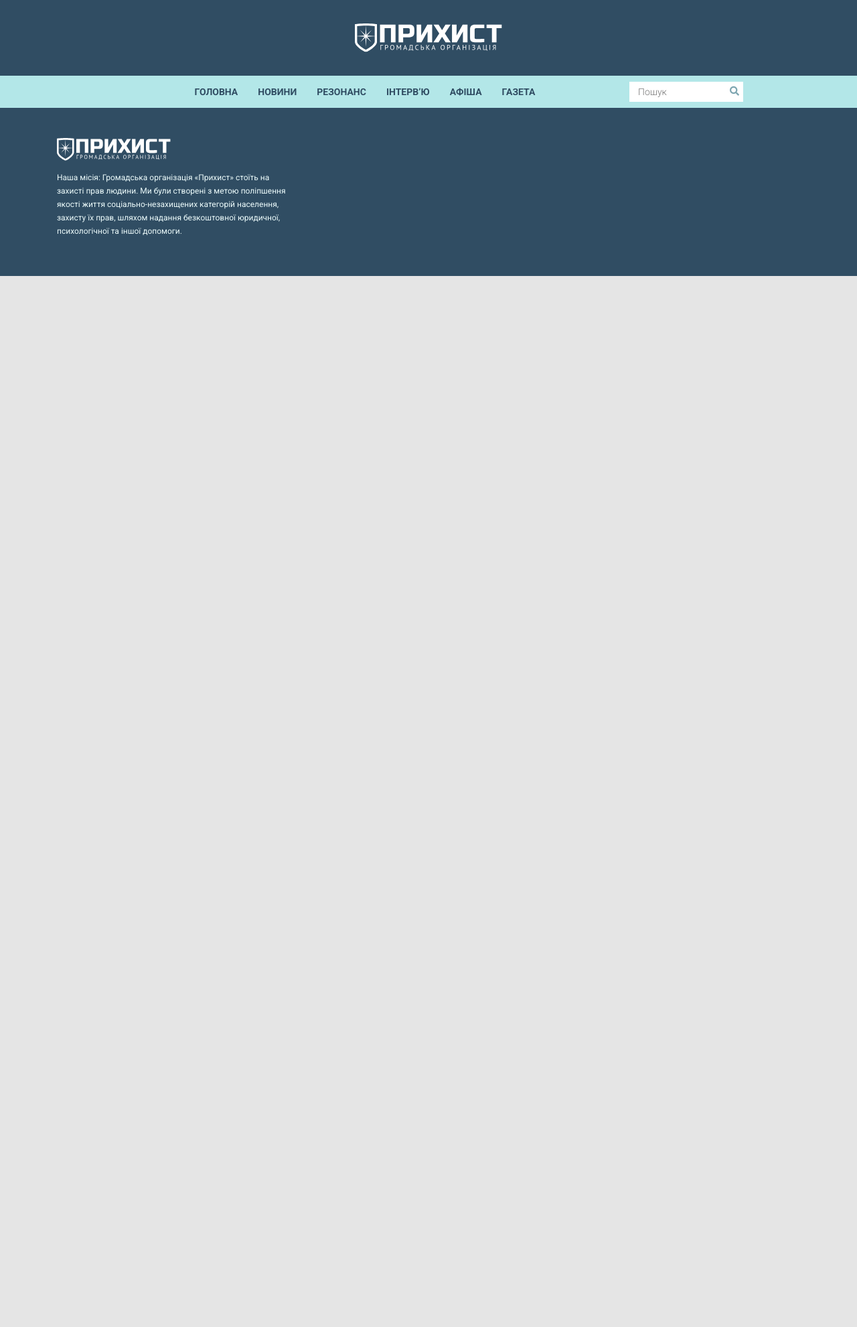
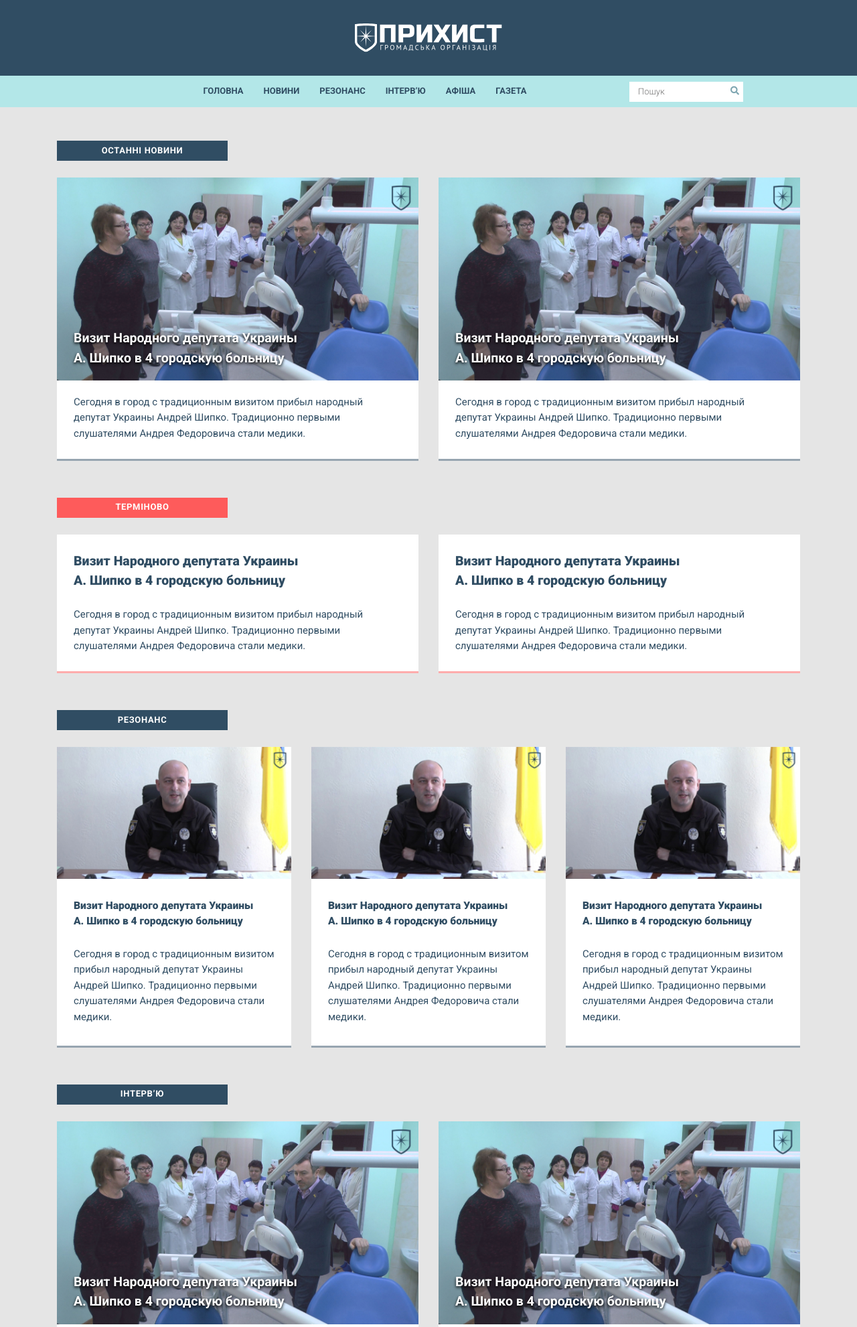
Before and after one commit to freestyleweb/Work, a PHP site: page / in a window 1280 px wide. Shown: the top 1981 px of the page at 67% size. Before the commit the page ends 412 px from the top, so only its background shows below. Run offline with PHP 8.4, Linux system fonts and the light colour scheme; some libraries are stand-ins or nearby versions.

Commit message:
Подготовка главной страницы

```diff
--- a/Prykhist/index.html
+++ b/Prykhist/index.html
@@ -105,6 +105,257 @@
 		</header>
 
 
+		<section class="home__section" id="home__section">
+			<div class="container">
+				<div class="row">
+					<div class="col-md-3">
+						<div class="rubric__wrap">
+							<a href="#" class="rubric rubric__link">Останні новини</a>
+						</div>
+					</div>
+				</div>
+				<div class="row">
+					<div class="col-md-6">
+						<a href="#" class="card__news card__news-big">
+							<img src="img/shibko.jpg" alt="Photo">
+							<div class="card__news_text">
+								<h3 class="card__news_header">
+									Визит Народного депутата Украины <br>
+									А. Шипко в 4 городскую больницу
+								</h3>
+								<p class="card__news_description">
+									Сегодня в город с традиционным визитом прибыл народный
+									депутат Украины Андрей Шипко. Традиционно первыми
+									слушателями Андрея Федоровича стали медики.
+								</p>
+							</div>
+						</a>
+					</div>
+					<div class="col-md-6">
+						<a href="#" class="card__news card__news-big">
+							<img src="img/shibko.jpg" alt="Photo">
+							<div class="card__news_text">
+								<h3 class="card__news_header">
+									Визит Народного депутата Украины <br>
+									А. Шипко в 4 городскую больницу
+								</h3>
+								<p class="card__news_description">
+									Сегодня в город с традиционным визитом прибыл народный
+									депутат Украины Андрей Шипко. Традиционно первыми
+									слушателями Андрея Федоровича стали медики.
+								</p>
+							</div>
+						</a>
+					</div>
+				</div>
+			</div>
+			<div class="container">
+				<div class="row">
+					<div class="col-md-3">
+						<div class="rubric__wrap">
+							<a href="#" class="rubric rubric__link rubric__link-warn">Терміново</a>
+						</div>
+					</div>
+				</div>
+				<div class="row">
+					<div class="col-md-6">
+						<a href="#" class="card__news card__news-big card__news-warn">
+						<div class="card__news_text">
+								<h3 class="card__news_header">
+									Визит Народного депутата Украины <br>
+									А. Шипко в 4 городскую больницу
+								</h3>
+								<p class="card__news_description">
+									Сегодня в город с традиционным визитом прибыл народный
+									депутат Украины Андрей Шипко. Традиционно первыми
+									слушателями Андрея Федоровича стали медики.
+								</p>
+							</div>
+						</a>
+					</div>
+					<div class="col-md-6">
+						<a href="#" class="card__news card__news-big card__news-warn">
+							<div class="card__news_text">
+								<h3 class="card__news_header">
+									Визит Народного депутата Украины <br>
+									А. Шипко в 4 городскую больницу
+								</h3>
+								<p class="card__news_description">
+									Сегодня в город с традиционным визитом прибыл народный
+									депутат Украины Андрей Шипко. Традиционно первыми
+									слушателями Андрея Федоровича стали медики.
+								</p>
+							</div>
+						</a>
+					</div>
+				</div>
+			</div>
+			<div class="container">
+				<div class="row">
+					<div class="col-md-3">
+						<div class="rubric__wrap">
+							<a href="#" class="rubric rubric__link">Резонанс</a>
+						</div>
+					</div>
+				</div>
+				<div class="row">
+					<div class="col-md-4">
+						<a href="#" class="card__news card__news-mini">
+							<div class="card__news_text card__news-mini">
+								<img src="img/Police.png" alt="Photo">
+								<h3 class="card__news_header">
+									Визит Народного депутата Украины <br>
+									А. Шипко в 4 городскую больницу
+								</h3>
+								<p class="card__news_description">
+									Сегодня в город с традиционным визитом прибыл народный
+									депутат Украины Андрей Шипко. Традиционно первыми
+									слушателями Андрея Федоровича стали медики.
+								</p>
+							</div>
+						</a>
+					</div>
+					<div class="col-md-4">
+						<a href="#" class="card__news card__news-mini">
+							<div class="card__news_text card__news-mini">
+								<img src="img/Police.png" alt="Photo">
+								<h3 class="card__news_header">
+									Визит Народного депутата Украины <br>
+									А. Шипко в 4 городскую больницу
+								</h3>
+								<p class="card__news_description">
+									Сегодня в город с традиционным визитом прибыл народный
+									депутат Украины Андрей Шипко. Традиционно первыми
+									слушателями Андрея Федоровича стали медики.
+								</p>
+							</div>
+						</a>
+					</div>
+					<div class="col-md-4">
+						<a href="#" class="card__news card__news-mini">
+							<div class="card__news_text card__news-mini">
+								<img src="img/Police.png" alt="Photo">
+								<h3 class="card__news_header card__news-mini">
+									Визит Народного депутата Украины <br>
+									А. Шипко в 4 городскую больницу
+								</h3>
+								<p class="card__news_description card__news-mini">
+									Сегодня в город с традиционным визитом прибыл народный
+									депутат Украины Андрей Шипко. Традиционно первыми
+									слушателями Андрея Федоровича стали медики.
+								</p>
+							</div>
+						</a>
+					</div>
+				</div>
+			</div>
+			<div class="container">
+				<div class="row">
+					<div class="col-md-3">
+						<div class="rubric__wrap">
+							<a href="#" class="rubric rubric__link">Інтерв’ю</a>
+						</div>
+					</div>
+				</div>
+				<div class="row">
+					<div class="col-md-6">
+						<a href="#" class="card__news card__news-big">
+							<img src="img/shibko.jpg" alt="Photo">
+							<div class="card__news_text">
+								<h3 class="card__news_header">
+									Визит Народного депутата Украины <br>
+									А. Шипко в 4 городскую больницу
+								</h3>
+								<p class="card__news_description">
+									Сегодня в город с традиционным визитом прибыл народный
+									депутат Украины Андрей Шипко. Традиционно первыми
+									слушателями Андрея Федоровича стали медики.
+								</p>
+							</div>
+						</a>
+					</div>
+					<div class="col-md-6">
+						<a href="#" class="card__news card__news-big">
+							<img src="img/shibko.jpg" alt="Photo">
+							<div class="card__news_text">
+								<h3 class="card__news_header">
+									Визит Народного депутата Украины <br>
+									А. Шипко в 4 городскую больницу
+								</h3>
+								<p class="card__news_description">
+									Сегодня в город с традиционным визитом прибыл народный
+									депутат Украины Андрей Шипко. Традиционно первыми
+									слушателями Андрея Федоровича стали медики.
+								</p>
+							</div>
+						</a>
+					</div>
+				</div>
+			</div>
+			<div class="container">
+				<div class="row">
+					<div class="col-md-3">
+						<div class="rubric__wrap">
+							<a href="#" class="rubric rubric__link">Афіша</a>
+						</div>
+					</div>
+				</div>
+				<div class="row">
+					<div class="col-md-4">
+						<a href="#" class="card__news card__news-mini">
+							<div class="card__news_text card__news-mini">
+								<img src="img/Police.png" alt="Photo">
+								<h3 class="card__news_header">
+									Визит Народного депутата Украины <br>
+									А. Шипко в 4 городскую больницу
+								</h3>
+								<p class="card__news_description">
+									Сегодня в город с традиционным визитом прибыл народный
+									депутат Украины Андрей Шипко. Традиционно первыми
+									слушателями Андрея Федоровича стали медики.
+								</p>
+							</div>
+						</a>
+					</div>
+					<div class="col-md-4">
+						<a href="#" class="card__news card__news-mini">
+							<div class="card__news_text card__news-mini">
+								<img src="img/Police.png" alt="Photo">
+								<h3 class="card__news_header">
+									Визит Народного депутата Украины <br>
+									А. Шипко в 4 городскую больницу
+								</h3>
+								<p class="card__news_description">
+									Сегодня в город с традиционным визитом прибыл народный
+									депутат Украины Андрей Шипко. Традиционно первыми
+									слушателями Андрея Федоровича стали медики.
+								</p>
+							</div>
+						</a>
+					</div>
+					<div class="col-md-4">
+						<a href="#" class="card__news card__news-mini">
+							<div class="card__news_text card__news-mini">
+								<img src="img/Police.png" alt="Photo">
+								<h3 class="card__news_header card__news-mini">
+									Визит Народного депутата Украины <br>
+									А. Шипко в 4 городскую больницу
+								</h3>
+								<p class="card__news_description card__news-mini">
+									Сегодня в город с традиционным визитом прибыл народный
+									депутат Украины Андрей Шипко. Традиционно первыми
+									слушателями Андрея Федоровича стали медики.
+								</p>
+							</div>
+						</a>
+					</div>
+				</div>
+			</div>
+		</section>
+
+
+
+
 		<footer class="footer" id="footer">
 			<div class="container">
 				<div class="row">
--- /dev/null
+++ b/Prykhist/sass/style.sass
@@ -0,0 +1,472 @@
+/* ==================== variables ==================== */
+
+$darkBlue: #304D63
+$lightCyan: #B3E7E8
+$lightBlue: #EDFCFC
+$white: #ffffff
+$warning: #FE5B5B
+
+
+body
+	background-color: #E5E5E5
+	font-family: 'Roboto', sans-serif
+	font-size: 13px
+
+
+.center-v
+	display: flex
+	align-items: center
+
+
+
+
+/* ==================== HEADER ==================== */
+
+.header
+	position: relative
+	width: 100%
+	z-index: 10
+
+
+.header__logo
+	display: flex
+	background-color: $darkBlue
+	margin: 0
+	padding: 35px 0
+	justify-content: center
+
+
+.header__logo img
+	width: 220px
+
+
+/*  ==================== Hamburger  ==================== */
+
+.hamb__wrap
+	display: none
+
+
+.hamburger-inner, .hamburger-inner::before, .hamburger-inner::after
+	background-color: $lightBlue
+	width: 25px
+	height: 3px
+	border-radius: 0
+
+
+.hamburger.is-active .hamburger-inner, .hamburger.is-active .hamburger-inner::after, .hamburger.is-active .hamburger-inner::before
+	background-color: $lightBlue
+
+
+.hamburger-inner::before
+	top: -8px
+
+
+.hamburger-inner::after
+	bottom: -8px
+
+
+/*  ==================== Mobile menu  ==================== */
+
+.mobile-menu__wrap
+	position: fixed
+	display: none
+	width: 100%
+	z-index: 5
+
+.mobile-menu
+	flex-direction: column
+	align-items: center
+	width: 100%
+	height: 100vh
+	background-color: rgba(48, 77, 99, 0.95)
+	margin: 0
+	padding: 0
+	padding-top: 60px
+	transition: .3s
+	transform: translate(0%, -100%)
+
+.mobile-menu__active, .is-active
+	transform: translate(0%, 0%)
+
+.is-active
+	position: relative
+	z-index: 6
+
+.mobile-search__wrap
+	display: none
+	position: fixed
+	right: 30px
+	top: 16px
+	font-size: 1.2em
+	z-index: 999
+	color: $lightBlue
+	cursor: pointer
+
+.mobile-search
+	display: none
+	position: fixed
+	right: 0
+	top: 0
+
+.mobile-search
+	position: fixed
+	z-index: 10
+	display: none
+	flex-direction: column
+	align-items: center
+	width: 100%
+	background-color: rgba(48, 77, 99, 0.95)
+	margin: 0
+	padding: 0
+	padding-top: 60px
+	transition: .3s
+	transform: translate(0%, -100%)
+
+.mobile-search__active, .is-active
+	transform: translate(0%, 0%)
+
+.mobile-menu__link, .hamb__wrap
+	position: absolute
+	left: 15px
+	top: 0
+	font-size: 1.29em
+	color: $lightBlue
+	z-index: 100
+	display: none
+
+.mobile-menu__items
+	display: flex
+	flex-direction: column
+	align-items: center
+	width: 100%
+	height: 100vh
+	margin: 0
+	padding: 0
+
+.mobile-menu__item
+	list-style: none
+	width: 100%
+
+.mobile-menu__item a
+	display: flex
+	justify-content: center
+	padding-top: 12px
+	padding-bottom: 12px
+	text-decoration: none
+	text-transform: uppercase
+	color: $lightBlue
+	font-size: .86rem
+	font-weight: 700
+	letter-spacing: .05em
+
+.mobile-menu__item a:hover
+	background-color: $lightBlue
+	color: $darkBlue
+	transition: all .3s ease
+	font-weight: 900
+
+.line
+	display: block
+	width: 70%
+	height: 1px
+	background-color: $lightBlue
+	position: fixed
+	left: -50%
+	right: -50%
+	bottom: 44%
+	margin: 0 auto
+
+.mobile-menu__social
+	display: flex
+	list-style: none
+	position: fixed
+	left: 0
+	right: 0
+	bottom: 33%
+	text-decoration: none
+	justify-content: center
+	margin: 0
+	padding: 0
+
+.social-item
+	margin: 0 20px 0 0
+	width: 32px
+	height: 32px
+	border: 1px solid $lightBlue
+	border-radius: 50%
+	text-align: center
+	line-height: 32px
+
+.social-item:hover
+	background-color: $lightBlue
+	color: $darkBlue
+	transition: all .3s ease
+
+.social-item a:hover
+	color: $darkBlue
+	transition: all .3s ease
+
+.social-item a
+	display: block
+
+.social-item:last-child
+	margin: 0
+
+.social-item a
+	color: $lightBlue
+
+.contacts
+	width: 70%
+	text-align: center
+	position: fixed
+	left: -50%
+	right: -50%
+	bottom: 0
+	margin: 0 auto
+	color: $lightBlue
+	font-size: 12px
+	line-height: 20px
+
+.phones
+	margin: 20px auto
+
+.phone
+	display: block
+	text-decoration: none
+	color: $lightBlue
+	font-size: 16px
+	font-weight: 700
+	margin: 10px 0
+
+.mail
+	margin-bottom: 20px
+
+.mail a
+	display: block
+	text-decoration: none
+	color: $lightBlue
+
+
+/*  ==================== Navigation  ==================== */
+
+nav
+	position: relative
+
+
+/*  ==================== Main menu  ==================== */
+
+.main-menu
+	background-color: $lightCyan
+	text-transform: uppercase
+
+.main-menu__items
+	display: flex
+	justify-content: center
+	list-style: none
+	margin: 0
+	padding: 0
+
+.main-menu__item
+	padding: 16px 15px
+
+.main-menu__item:hover
+	background-color: $lightBlue
+	transition: all .3s ease
+
+.main-menu__item:hover, .main-menu__item:focus, .main-menu__item:active
+	background-color: $lightBlue
+	transition: all .3s ease
+
+.main-menu__item a
+	color: $darkBlue
+	text-decoration: none
+	font-size: 1em
+	font-weight: 700
+
+.search
+	display: flex
+	position: relative
+
+.search input, .mobile-search input
+	display: flex
+	width: 170px
+	height: 30px
+	padding: 10px 30px 10px 13px
+	border: none
+	color: #7DA5B0
+	font-weight: 300
+
+.mobile-search input
+	width: 94%
+	margin-bottom: 10px
+
+.search button, .mobile-search button
+	position: absolute
+	right: 0
+	bottom: 0
+	border: none
+	background-color: transparent
+	color: #7DA5B0
+	line-height: 30px
+	cursor: pointer
+
+.mobile-search button
+	right: 4%
+	bottom: 10px
+
+
+
+/* ==================== HOME SECTION ====================*/
+
+.home__section
+	padding: 25px 0 50px 0
+
+
+.rubric
+	display: flex
+	align-items: center
+	justify-content: center
+	background-color: $darkBlue
+	height: 30px
+	margin: 25px 0
+	&__link
+		display: flex
+		color: $white
+		text-decoration: none
+		text-transform: uppercase
+		font-weight: bold
+		letter-spacing: .05em
+		&-warn
+			background-color: $warning
+
+.card__news
+	margin: 0 0 30px 0
+	display: flex
+	flex-direction: column
+	justify-content: flex-end
+	align-items: flex-end
+	text-decoration: none
+	background-color: $white
+	background-repeat: no-repeat
+	background-position: center top
+	width: 100%
+	border-bottom: 3px solid rgba(48, 77, 99, 0.5)
+	&:hover
+		border-bottom: 3px solid $darkBlue
+		transition: all .3s ease
+	&_text
+		margin-top: -6em
+	&_header
+		display: flex
+		margin: 0
+		padding: 0 25px
+		font-size: 1.5em
+		font-weight: 700
+		line-height: 1.5em
+		color: $white
+		text-shadow: 0px 2px 4px #000000
+	&_description
+		display: flex
+		margin: 0
+		padding: 25px
+		margin-top: 1em
+		font-size: 1.15em
+		line-height: 1.58em
+		color: $darkBlue
+	img
+		width: 100%
+.card__news-warn
+	margin: 0 0 30px 0
+	padding: 0
+	border-bottom: 3px solid rgba(254, 91, 91, 0.5)
+	&:hover
+		border-bottom: 3px solid $warning
+	.card__news
+		&_text
+			margin: 0
+			padding: 0
+		&_header
+			margin-top: 25px
+			color: $darkBlue
+			text-shadow: none
+			font-weight: 900
+		&_description
+			margin: 0
+
+.card__news-mini
+	margin: 0 0 30px 0
+	.card__news_header
+		color: $darkBlue
+		font-size: 1.2em
+		margin: 0
+		padding: 25px
+		text-shadow: none
+		font-weight: 900
+	.card__news_description
+		margin: 0
+		padding: 0 25px 0 25px
+
+
+/* ==================== FOOTER ====================*/
+
+.footer
+	background: $darkBlue
+	padding: 45px 0
+
+
+.footer__logo img
+	max-width: 170px
+
+
+.footer__description
+	color: $lightBlue
+	font-family: Roboto
+	font-size: 12px
+	line-height: 20px
+
+
+
+/* // Medium devices (tablets, less than 992px) */
+@media screen and (max-width: 992px)
+	.main-menu__item a
+		font-size: 12px
+
+
+
+@media screen and (max-width: 768px)
+	.header
+		max-height: 50px
+
+
+	.header__logo
+		padding: 14px 0
+		max-height: 50px
+
+	.header__logo img
+		max-width: 115px
+
+	.main-menu
+		display: none
+
+
+	.hamb__wrap
+		display: block
+		position: absolute
+		z-index: 9999
+
+
+	.mobile-menu__link
+		display: block
+
+
+	.mobile-menu__wrap
+		display: flex
+		flex-direction: column
+
+
+	.mobile-search__wrap
+		display: flex
+
+
+	.mobile-search
+		display: flex
```
Also changed, not shown: Prykhist/css/style.css, Prykhist/img/Police.png (added), Prykhist/img/shibko.jpg (added), 1 other file. Lines whose indentation alone changed are shown as unchanged.
